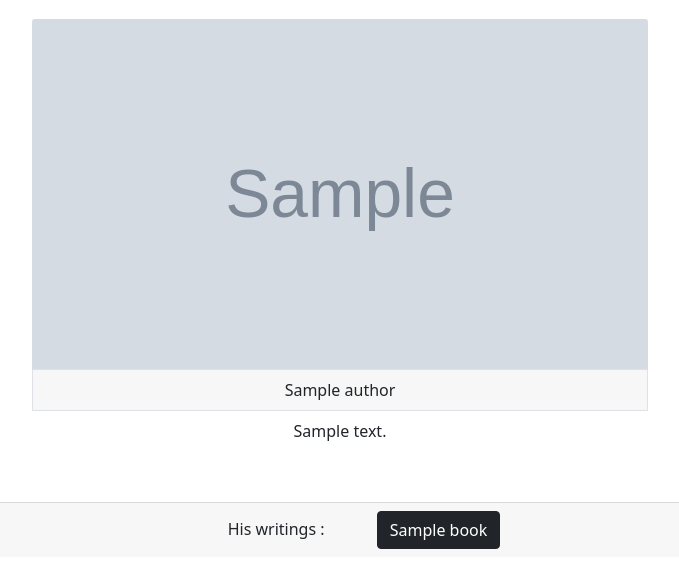
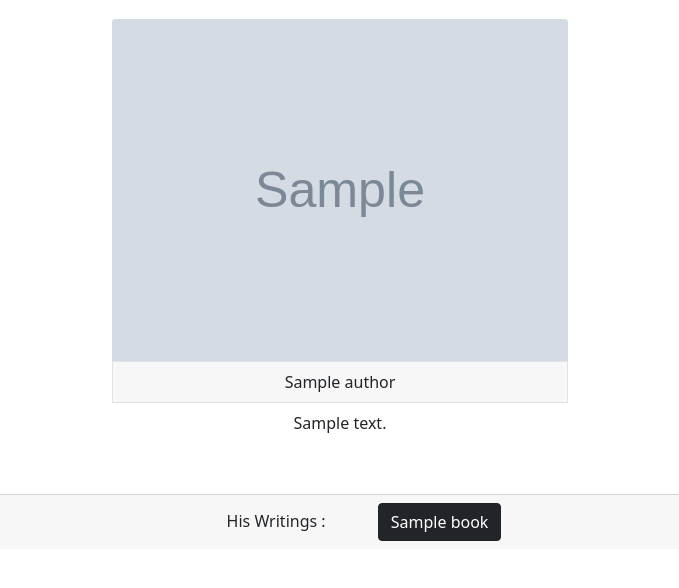
Before and after one commit to MohamedAlabasy/Learn-Django-Book-App-ITI, a Django app: page /books/author/1 in a window 1280 px wide. Shown: the part 74-662 px from the top of the page, without its empty margins (300-979 px from the left). Run offline with Django 4.2, Linux system fonts and the light colour scheme; tables that the repository leaves empty hold one stand-in row (values such as "Sample post"); grey boxes marked "Sample" are stand-in pictures.

Commit message:
finish lab3

```diff
--- a/books/templates/books/show_author.html
+++ b/books/templates/books/show_author.html
@@ -6,8 +6,8 @@
 {% block content %}
 <div class="container-fluid mt-3">
     <div class="row d-flex justify-content-around text-center">
-        <div style="width: 40rem; margin: 0.2rem;">
-            <img src="{{author.image}}" style="max-height: 350px;" class="card-img-top">
+        <div style="width: 30rem; margin: 0.2rem;">
+            <img src="{{author.image}}" style="max-height: 500px;" class="card-img-top">
             <div class="card-footer fs-6 font-weight-bold border border-bottom-2 text-center">{{author.name}}
             </div>
             <div class="col-12 my-2">
@@ -16,7 +16,7 @@
             </div>
         </div>
         <div class="card-footer my-5">
-            <span class="p-5"> His writings : </span>
+            <span class="p-5"> His Writings : </span>
             {% for book in books %}
             <a class="btn btn-dark" href="{% url 'show_book' book.id%}">{{book.name}}</a>
             {% empty %}
```
